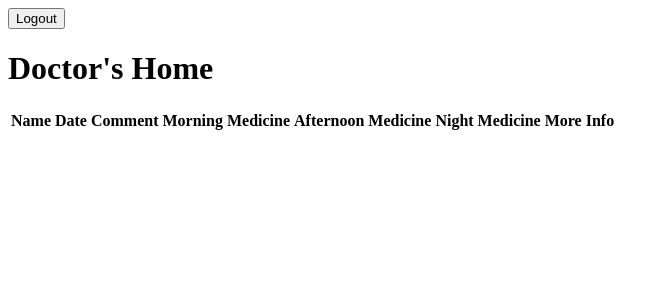
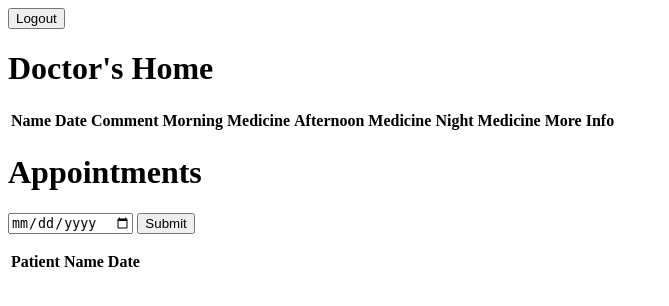
Before and after one commit to ejmoyer/retirement-home-CSET2020, a PHP site: page /doctor-home.php in a window 1280 px wide. Shown: the top 306 px of the page, without its empty margins (0-669 px from the left). Run offline with PHP 8.4, Linux system fonts and the light colour scheme; the visitor is signed in with stand-in values (Sample User, id 1); data comes from the database, SQL or seed files in the repository; tables that the repository leaves empty hold one stand-in row (values such as "Sample post"); lists and menus that the app fills with data are empty.

Commit message:
Doctor page is mostly done, will look to fix the future appointments bug soon.

```diff
--- a/employee/doctor-home.php
+++ b/employee/doctor-home.php
@@ -13,7 +13,7 @@ if ($_SESSION['access'] != 3) {
   header('Location: ../home.html');
   exit;
 }
-
+$currentDate = date("Y-m-d");
 // logout button
 echo <<<EOT
 <form action="../authentication/logout.php" method="get">
@@ -63,17 +63,55 @@ if ($stmt = $mysqli->prepare("SELECT employeeId FROM employees where userId = ?"
         <td>%s</td>
         <td>%s</td>
         <td>%s</td>
+        <td>
         <form action="doc-patient-info.php" method="post">
-        <td>
         <input type="text" value="%s" hidden>
         <input type="submit" value="More Info">
         </form>
         </td>
       </tr>
-
       EOT, $patFirstName, $patLastName, $appDate, $comment, $morningMed, $afternoonMed, $nightMed, $patientId);
     }
+    $stmt->close();
+    echo <<<EOT
+    </tbody>
+    </table>
 
+    <h1>Appointments</h1>
+
+    <form action="doctor-home.php" method="post">
+    <input type="date" name="untilDate">
+    <input type="submit">
+    </form>
+
+    <table>
+      <thead>
+        <tr>
+          <th scope="col">Patient Name</th>
+          <th scope="col">Date</th>
+        </tr>
+      </thead>
+      <tbody>
+    EOT;
+    if (isset($_POST['untilDate'])) {
+      if ($stmt = $mysqli->prepare("SELECT firstName, lastName, appDate FROM appointments JOIN patients ON patients.patientId = appointments.patientId JOIN users ON patients.userId = users.id WHERE appointments.doctorId = ? AND appointments.appDate BETWEEN CAST(? AS DATE) AND CAST(? AS DATE)")) {
+        $stmt->bind_param("iss", $doctorId, $currentDate, $_POST['untilDate']);
+        $stmt->execute();
+        $stmt->bind_result($patFirstName, $patLastName, $appDate);
+        if ($stmt->fetch()) {
+          printf (<<<EOT
+          <tr>
+            <td>%s %s</td>
+            <td>%s</td>
+          </tr>
+          EOT, $patFirstName, $patLastName, $appDate);
+        }
+        $stmt->close();
+        echo "</tbody>";
+        echo "</table>";
+      }
+    }
   }
 }
+$mysqli->close();
 ?>
```
